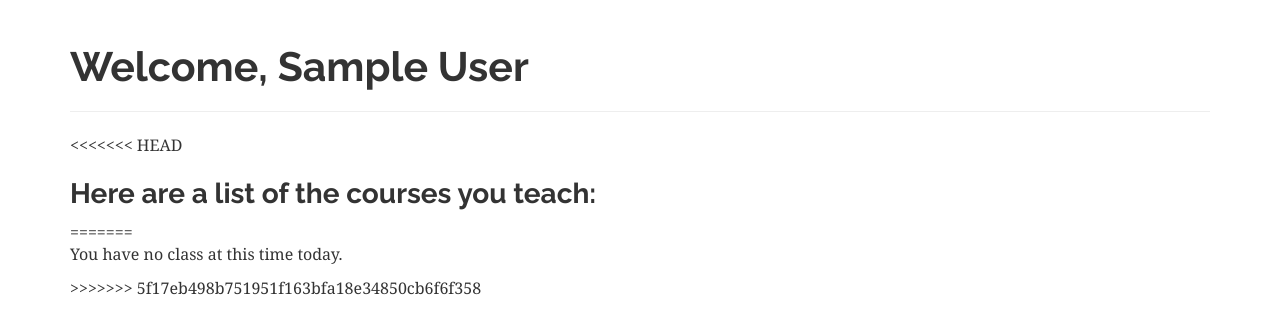
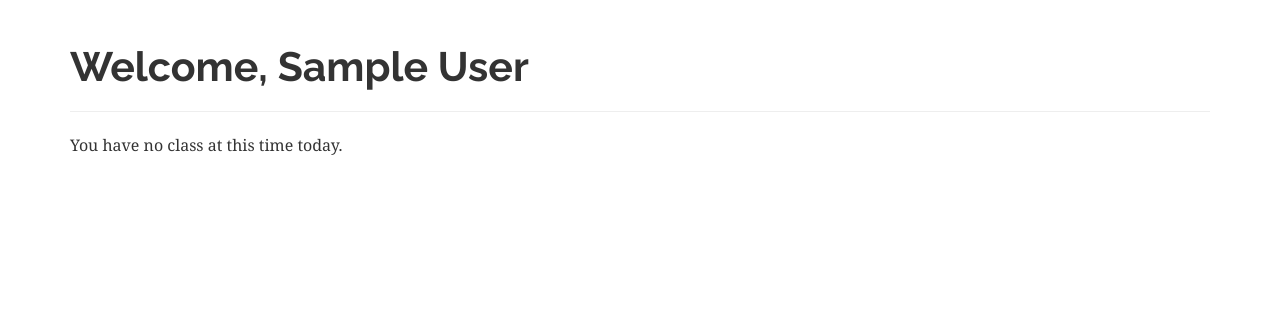
Before and after one commit to amulius/classtracker, a Django app: page /teacher/ in a window 1280 px wide. Shown: the part 68-402 px from the top of the page. Run offline with Django 3.2, Linux system fonts and the light colour scheme; the visitor is signed in with stand-in values (Sample User, id 1); data that the repository does not hold is empty; some libraries are stand-ins or nearby versions.

Commit message:
fixed techer html;

```diff
--- a/tardy_tracker/templates/teacher_home.html
+++ b/tardy_tracker/templates/teacher_home.html
@@ -3,12 +3,6 @@
 {% block content %}
 <h1>Welcome, {{ user.first_name|capfirst }} {{ user.last_name|capfirst }}</h1>
 <hr>
-<<<<<<< HEAD
-<h3>Here are a list of the courses you teach:</h3>
-{% for course in courses %}
-    <li><h4>{{ course.name }}</h4></li>
-{% endfor %}
-=======
     {% if current_course %}
         <p>Check in list for <strong>{{ current_course.name }}</strong></p>
         {% for thing in current_status %}
@@ -18,8 +12,4 @@
     {% else %}
         <p>You have no class at this time today.</p>
     {% endif %}
-{#{% for course in courses %}#}
-{#    <li>{{ course.name }}</li>#}
-{#{% endfor %}#}
->>>>>>> 5f17eb498b751951f163bfa18e34850cb6f6f358
 {% endblock content %}
```
